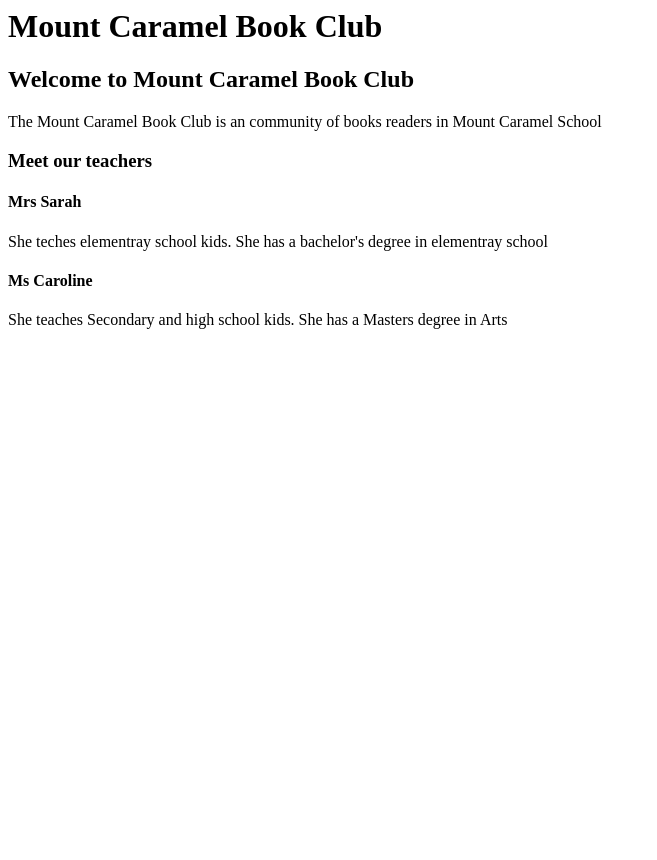
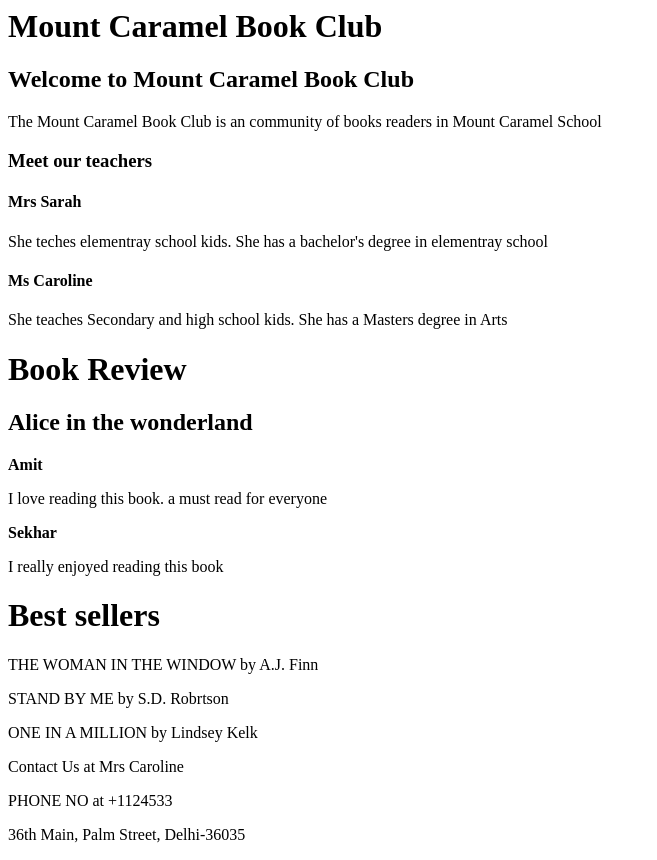
Before and after one commit to ashwarth7/Ashwarth-HTML-CODE, a plain HTML site: page bookclub.html in a window 1280 px wide. Shown: the whole page, without its empty margins (0-657 px from the left). Before the commit the page ends 800 px from the top, so only its background shows below. Drawn offline with Linux system fonts and the light colour scheme.

Commit message:
BOOKCLUB.HTML

```diff
--- a/bookclub.html
+++ b/bookclub.html
@@ -15,21 +15,20 @@
 <p>She teches elementray school kids. She has a bachelor's degree in elementray school</p>
 <h4>Ms Caroline</h4>
 <p>She teaches Secondary and high school kids. She has a Masters degree in Arts</p>
+<h1>Book Review</h1>
+<h2>Alice in the wonderland</h2>
+<b>Amit</b>
+<p>I love reading this book. a must read for everyone</p>
+<b>Sekhar</b>
+<p>I really enjoyed reading this book</p>
 
-
-
-
-
-
-
-
-
-
-
-
-
-
-
+<h1>Best sellers</h1>
+<p>THE WOMAN IN THE WINDOW by A.J. Finn</p>
+<p>STAND BY ME by S.D. Robrtson</p>
+<p>ONE IN A MILLION by Lindsey Kelk</p>
+<p>Contact Us at Mrs Caroline</p>
+<p>PHONE NO at +1124533</p>
+<p>36th Main, Palm Street, Delhi-36035</p>
 
 
 
```
